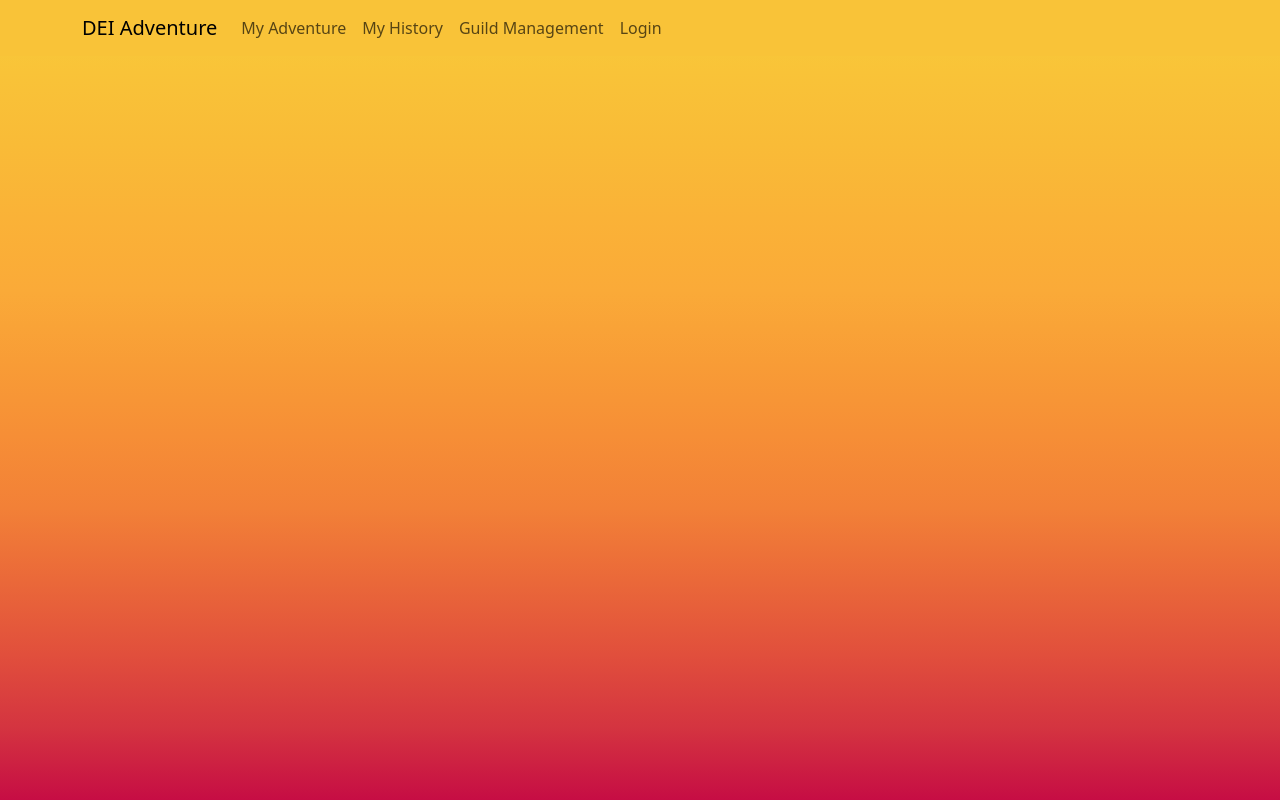
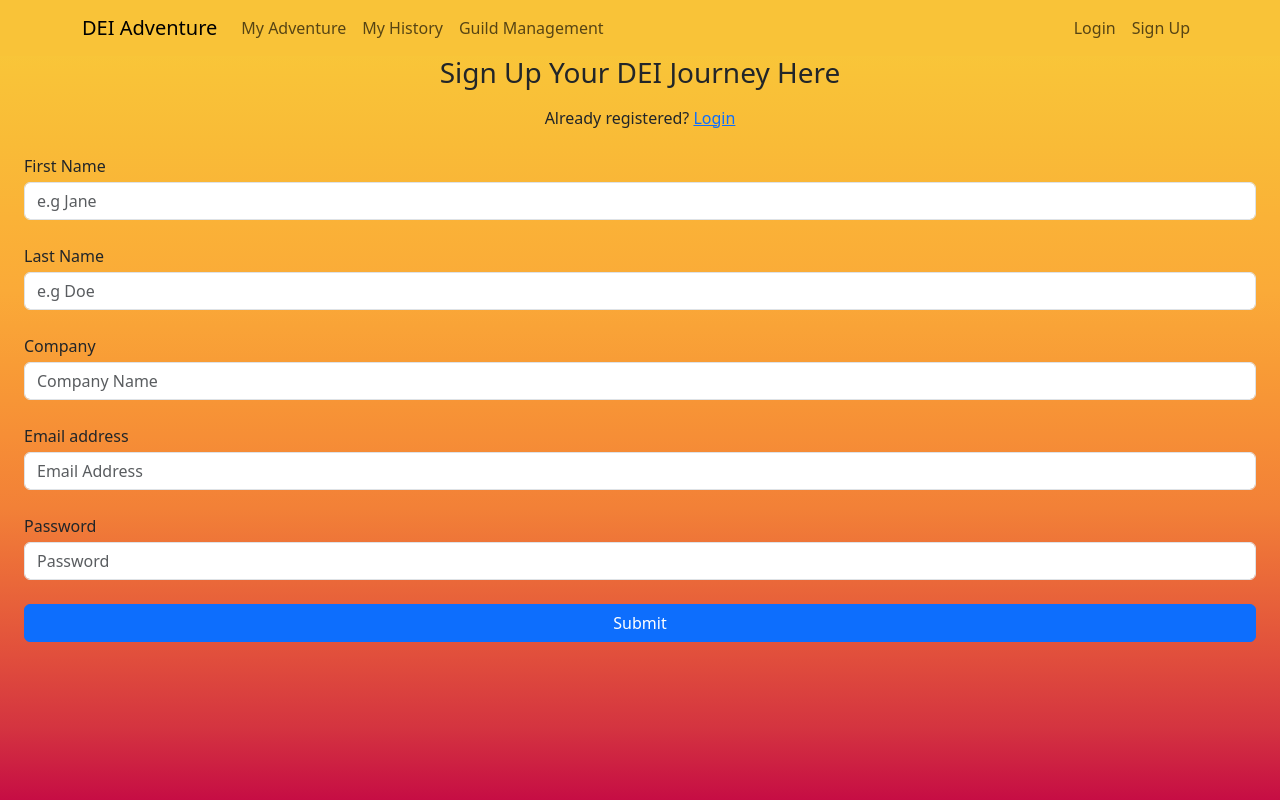
Before and after one commit to JohnNarofsky/deiadventures, a React (Create React App) app in the folder client/: page /signup in a window 1280 px wide. Built offline with nearby package versions, Linux system fonts and the light colour scheme; a web font is replaced by a local one.

Commit message:
Add sign up page

```diff
--- a/client/src/App.js
+++ b/client/src/App.js
@@ -8,6 +8,7 @@ import NavigationBar from './components/navigationbar';
 import 'bootstrap/dist/css/bootstrap.min.css';
 import GuildLeadership from './contentpages/guildleadership';
 import Login from './components/login';
+import SignUp from './components/signup';
 import { ProfileProvider } from './common/profilecontext';
 
 
@@ -16,16 +17,6 @@ function App() {
     <>
     <ProfileProvider>
       <NavigationBar />
-      {/* <div className='container'>
-        <Routes>
-            <Route index element={<Home />} />
-            <Route path="guildmanagement" element={<GuildManagement />} />
-            <Route path="myadventures" element={<MyAdventures />} />
-            <Route path="myhistory" element={<MyHistory />} />
-            <Route path="guildleadership" element={<GuildLeadership />} />
-            <Route path="login" element={<Login />} />
-        </Routes>
-      </div> */}
 
       <Routes>
           <Route index element={<Home />} />
@@ -34,6 +25,7 @@ function App() {
           <Route path="myhistory" element={<MyHistory />} />
           <Route path="guildleadership" element={<GuildLeadership />} />
           <Route path="login" element={<Login />} />
+          <Route path="signup" element={<SignUp />} />
       </Routes>
     </ProfileProvider>
     </>
--- a/client/src/common/profilecontext.js
+++ b/client/src/common/profilecontext.js
@@ -6,9 +6,10 @@ const ProfileContext = createContext();
 // Create the provider component
 const ProfileProvider = ({ children }) => {
   const [profile, setProfile] = useState(null);
+  const [usedGoogleLogin, setUsedGoogleLogin] = useState(null);
 
   return (
-    <ProfileContext.Provider value={{ profile, setProfile }}>
+    <ProfileContext.Provider value={{ profile, setProfile, usedGoogleLogin, setUsedGoogleLogin }}>
       {children}
     </ProfileContext.Provider>
   );
--- a/client/src/components/login.js
+++ b/client/src/components/login.js
@@ -1,21 +1,29 @@
 import { useState, useEffect, useContext} from 'react';
-import { googleLogout, useGoogleLogin } from '@react-oauth/google';
+import { useGoogleLogin } from '@react-oauth/google';
 import './login.css'
 import axios from 'axios';
 import { ProfileContext } from '../common/profilecontext';
-import { Navigate } from 'react-router-dom';
+import { Navigate, Link } from 'react-router-dom';
 
 export default function Login() {
 
-    const [username, setUsername] = useState();
-    const [password, setPassword] = useState();
+    const [email, setEmail] = useState('');
+    const [password, setPassword] = useState('');
     const [ user, setUser ] = useState([]);
-    const {profile, setProfile} = useContext(ProfileContext)
+    const [ errorMessage, setErrorMessage ] = useState('');
+    const {profile, setProfile, setUsedGoogleLogin} = useContext(ProfileContext);
+    const loginFailMessage = 'Login Failed! Please Try Again!';
 
     const loginWithGoogle = useGoogleLogin({
-        onSuccess: (codeResponse) => setUser(codeResponse),
-        // onSuccess: (codeResponse) => console.log(codeResponse),
-        onError: (error) => console.log('Login Failed:', error)
+        onSuccess: (codeResponse) => {
+            setUser(codeResponse);
+            setUsedGoogleLogin(true);
+            // regiester with our server???
+        },
+        onError: (error) => {
+            console.log('Login Failed:', error);
+            setErrorMessage(loginFailMessage);
+        }
     });
 
     useEffect(
@@ -29,7 +37,9 @@ export default function Login() {
                         }
                     })
                     .then((res) => {
+                        console.log(res)
                         setProfile(res.data);
+                        // use this to develope the cookie session with server?
                     })
                     .catch((err) => console.log(err));
             }
@@ -37,72 +47,85 @@ export default function Login() {
         [ user ]
     );
 
-    const handleLogin = async () => {
+    const handleLogin = async (e) => {
+        e.preventDefault();
+
+        if (!email.trim() || !password.trim()) {
+            setErrorMessage('Please enter your login creditenial.');
+            return; // Prevent login when input fields are empty
+        }
+
         try {
             const response = await fetch('http://localhost:5000/api/login', { //change the url for response
                 method: 'POST',
                 headers: {
                 'Content-Type': 'application/json',
                 },
-            body: JSON.stringify({ username, password }),
+                body: JSON.stringify({ email, password }),
             });
 
             const data = await response.json();
+
             console.log(data); // Response from the server
 
             // If login was successful, Redirect to "Home Page".
+            setProfile(data)
 
 
         } catch (error) {
             // if unsuccessful login, redirect to "login page" again.
             console.error('Error during login:', error);
+            setErrorMessage(loginFailMessage);
         }
-      };
-
-        // log out function to log the user out of google and set the profile array to null
-    const logOut = () => {
-            googleLogout();
-            setProfile(null);
     };
 
     if(!profile){
         return (
             <>
                 <div className="Auth-form-container">
-                    <form className="Auth-form">
+                    <form className="Auth-form" onSubmit={handleLogin}>
                         <div className="Auth-form-content">
-                            <h3 className="Auth-form-title">Sign In</h3>
-                            <div className="form-group mt-3">
+                            <h3 className="text-center Auth-form-title">Login Into Your DEI Journey Here</h3>
+                            <div className="text-center m-4">
+                                Haven't registered?{" "}
+                                <Link to="/signup">Sign Up</Link>
+                            </div>
+                            <div className="form-group m-4">
                                 <label>Email address</label>
                                 <input
                                 type="email"
                                 className="form-control mt-1"
                                 placeholder="Enter email"
+                                value={email}
+                                onChange={(e) => setEmail(e.target.value)}
                                 />
                             </div>
-                            <div className="form-group mt-3">
+                            <div className="form-group m-4">
                                 <label>Password</label>
                                 <input
                                 type="password"
                                 className="form-control mt-1"
                                 placeholder="Enter password"
+                                value={password}
+                                onChange={(e) => setPassword(e.target.value)}
                                 />
                             </div>
-                            <div className="d-grid gap-2 mt-3">
+                            <div className="d-grid gap-2 m-4">
                                 <button type="submit" className="btn btn-primary">
                                 Submit
                                 </button>
                             </div>
-                            <p className="forgot-password text-right mt-2">
+                            <p className="forgot-password text-center mt-2">
                                 Forgot <a href="#">password?</a>
                             </p>
-                            <h4 className="Auth-form-title">OR</h4>
-                            <div className="d-grid gap-3 mt-1">
+                            <h4 className="Auth-form-title text-center">OR</h4>
+                        </div>
+                    </form>
+                    <div className="d-grid gap-2 m-4">
+                        <button className="btn btn-primary " onClick={() => loginWithGoogle()}>Sign in with Google 🚀 </button>
                     </div>
                 </div>
-                    </form>
-                    <button className="btn btn-primary" onClick={() => loginWithGoogle()}>Sign in with Google 🚀 </button>
-                </div>
+                {errorMessage && <h3 className='text-center'>{errorMessage}</h3>}
             </>
         )
     } else {
--- a/client/src/components/navigationbar.js
+++ b/client/src/components/navigationbar.js
@@ -1,4 +1,4 @@
-import { useContext } from "react";
+import { useContext, useState } from "react";
 import { Link } from "react-router-dom"
 import Container from 'react-bootstrap/Container';
 import Nav from 'react-bootstrap/Nav';
@@ -9,38 +9,65 @@ import { ProfileContext } from "../common/profilecontext";
 import { googleLogout } from '@react-oauth/google';
 
 export default function NavigationBar() {
-  const { profile, setProfile } = useContext(ProfileContext);
+  const { profile, setProfile, usedGoogleLogin, setUsedGoogleLogin } = useContext(ProfileContext);
+  const [navExpanded, setNavExpanded] = useState(false);
 
   const logOut = () => {
-    googleLogout();
+    if (usedGoogleLogin) {
+      googleLogout();
+      setUsedGoogleLogin(false);
+    }
     setProfile(null);
   };
 
+  const handleNavClose = () => {
+    setNavExpanded(false);
+  };
+
   return (
-      <Navbar collapseOnSelect expand="sm" className="navbar-custom">
+    <Navbar
+      collapseOnSelect
+      expand="md"
+      className="navbar-custom"
+      expanded={navExpanded}
+      onToggle={setNavExpanded}
+    >
       <Container>
-        <Navbar.Brand as={Link} to ="/">DEI Adventure</Navbar.Brand>
+        <Navbar.Brand as={Link} to="/">DEI Adventure</Navbar.Brand>
         <Navbar.Toggle aria-controls="responsive-navbar-nav" />
         <Navbar.Collapse id="responsive-navbar-nav">
           <Nav className="me-auto">
-            <Nav.Link as={Link} to="/myadventures">My Adventure</Nav.Link>
-            <Nav.Link as={Link} to="/myhistory">My History</Nav.Link>
-            <Nav.Link as={Link} to="/guildmanagement">Guild Management</Nav.Link>
+            <Nav.Link as={Link} to="/myadventures" onClick={handleNavClose}>My Adventure</Nav.Link>
+            <Nav.Link as={Link} to="/myhistory" onClick={handleNavClose}>My History</Nav.Link>
+            <Nav.Link as={Link} to="/guildmanagement" onClick={handleNavClose}>Guild Management</Nav.Link>
+          </Nav>
+          <Nav className="ml-auto">
             {profile ? (
-              <NavDropdown title={
-                <div>
-                  <img src={profile.picture} className="rounded-circle" alt="user image" />
-                </div>}
-              id="collasible-nav-dropdown">
-                <NavDropdown.Item onClick={() => logOut()}>Logout</NavDropdown.Item>
+              <NavDropdown
+                title={
+                  <div>
+                    <img
+                      src={profile.picture || './images/favicon.png'}
+                      className="rounded-circle"
+                      alt="profile picture"
+                    />
+                  </div>
+                }
+                id="collasible-nav-dropdown"
+              >
+                <NavDropdown.Item onClick={() => {
+                  logOut();
+                  handleNavClose();
+                }}>Logout</NavDropdown.Item>
               </NavDropdown>
             ) : (
-              <Nav.Link as={Link} to="/login">Login</Nav.Link>
+              <>
+                <Nav.Link as={Link} to="/login" onClick={handleNavClose}>Login</Nav.Link>
+                <Nav.Link as={Link} to="/signup" onClick={handleNavClose}>Sign Up</Nav.Link>
+              </>
             )}
           </Nav>
         </Navbar.Collapse>
-
-
       </Container>
     </Navbar>
   )
--- /dev/null
+++ b/client/src/components/signup.js
@@ -0,0 +1,113 @@
+import { useState } from "react";
+import { Link } from "react-router-dom";
+import axios from "axios";
+
+export default function SignUp() {
+
+    const [firstName, setFirstName] = useState('');
+    const [lastName, setLastName] = useState('');
+    const [company, setCompany] = useState('');
+    const [email, setEmail] = useState('');
+    const [password, setPassword] = useState('');
+    const [errorMessage, setErrorMessage] = useState('');
+
+    const handleSignUp = async (e) => {
+        e.preventDefault();
+
+        if (!firstName.trim() || !lastName.trim() || !company.trim() ||
+            !password.trim()  || !email.trim() ) {
+            setErrorMessage('Please enter require fields.');
+            return; // Prevent login when input fields are empty
+        }
+
+        try {
+        const response = await axios.post('http://example.com/api/signup', {
+            firstName,
+            lastName,
+            company,
+            email,
+            password,
+        });
+
+        // Assuming the server returns a success message
+        console.log(response.data);
+
+        // Reset the form fields and error message
+        setFirstName('');
+        setLastName('');
+        setCompany('');
+        setEmail('');
+        setPassword('');
+        setErrorMessage('');
+        } catch (error) {
+        // Handle error from the server
+        console.error('Error during sign-up:', error);
+        setErrorMessage('An error occurred during sign-up. Please try again later.');
+        }
+    };
+
+    return(
+        <div className="Auth-form-container">
+            <form className="Auth-form" onSubmit={handleSignUp}>
+                <div className="Auth-form-content">
+                    <h3 className="Auth-form-title text-center">Sign Up Your DEI Journey Here</h3>
+                    <div className="text-center mt-3">
+                        Already registered?{" "}
+                        <Link to="/login">Login</Link>
+                    </div>
+                    <div className="form-group m-4">
+                        <label>First Name</label>
+                        <input
+                        type="text"
+                        className="form-control mt-1"
+                        placeholder="e.g Jane"
+                        onChange={(e) => setFirstName(e.target.value)}
+                        />
+                    </div>
+                    <div className="form-group m-4">
+                        <label>Last Name</label>
+                        <input
+                        type="text"
+                        className="form-control mt-1"
+                        placeholder="e.g Doe"
+                        onChange={(e) => setLastName(e.target.value)}
+                        />
+                    </div>
+                    <div className="form-group m-4">
+                        <label>Company</label>
+                        <input
+                        type="text"
+                        className="form-control mt-1"
+                        placeholder="Company Name"
+                        onChange={(e) => setCompany(e.target.value)}
+                        />
+                    </div>
+                    <div className="form-group m-4">
+                        <label>Email address</label>
+                        <input
+                        type="email"
+                        className="form-control mt-1"
+                        placeholder="Email Address"
+                        onChange={(e) => setEmail(e.target.value)}
+                        />
+                    </div>
+                    <div className="form-group m-4">
+                        <label>Password</label>
+                        <input
+                        type="password"
+                        className="form-control mt-1"
+                        placeholder="Password"
+                        onChange={(e) => setPassword(e.target.value)}
+                        />
+                    </div>
+                    <div className="d-grid gap-2 m-4">
+                        <button type="submit" className="btn btn-primary">
+                        Submit
+                        </button>
+                    </div>
+                </div>
+            </form>
+            {errorMessage && <p className="error-message text-center fw-bold">{errorMessage}</p>}
+        </div>
+    )
+}
```
Also changed, not shown: client/public/images/favicon.png (added). Lines whose indentation alone changed are shown as unchanged.
